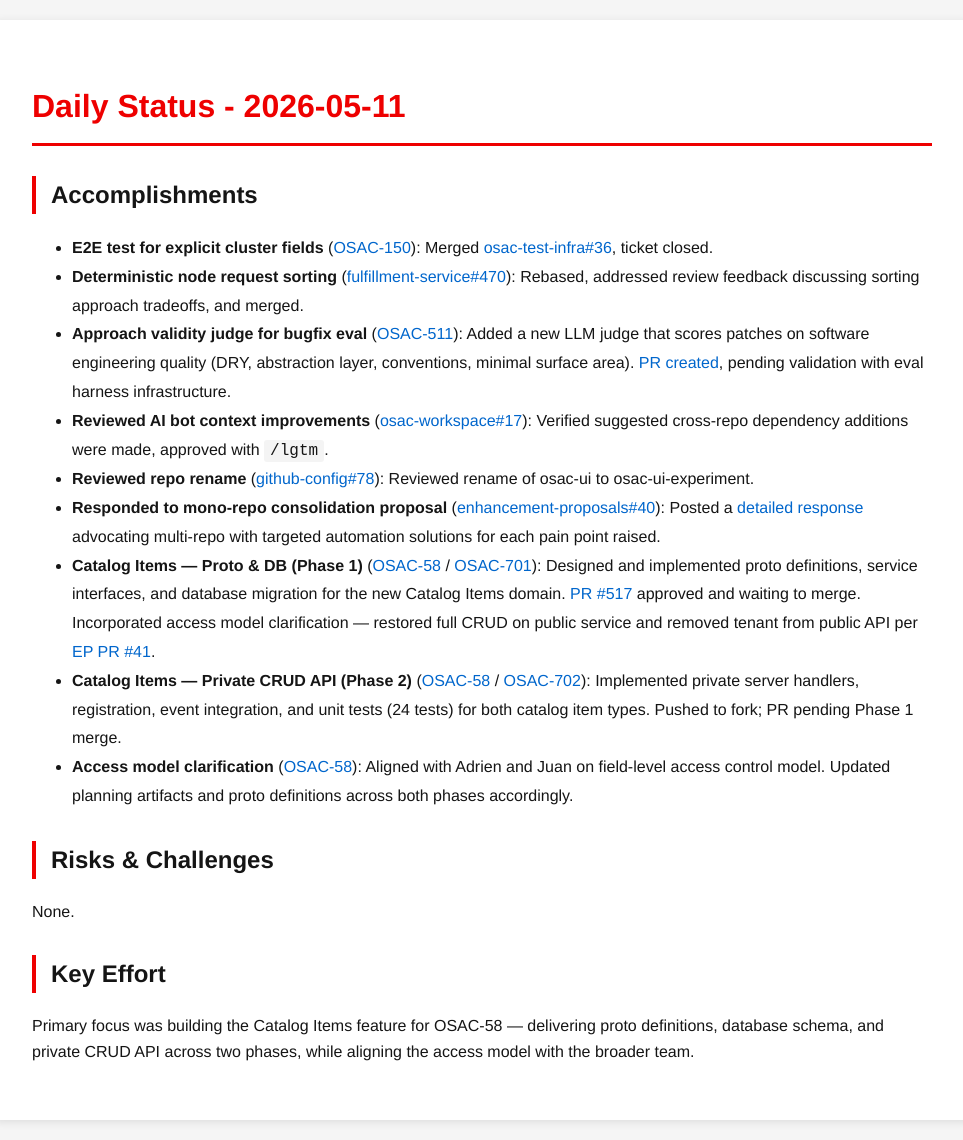
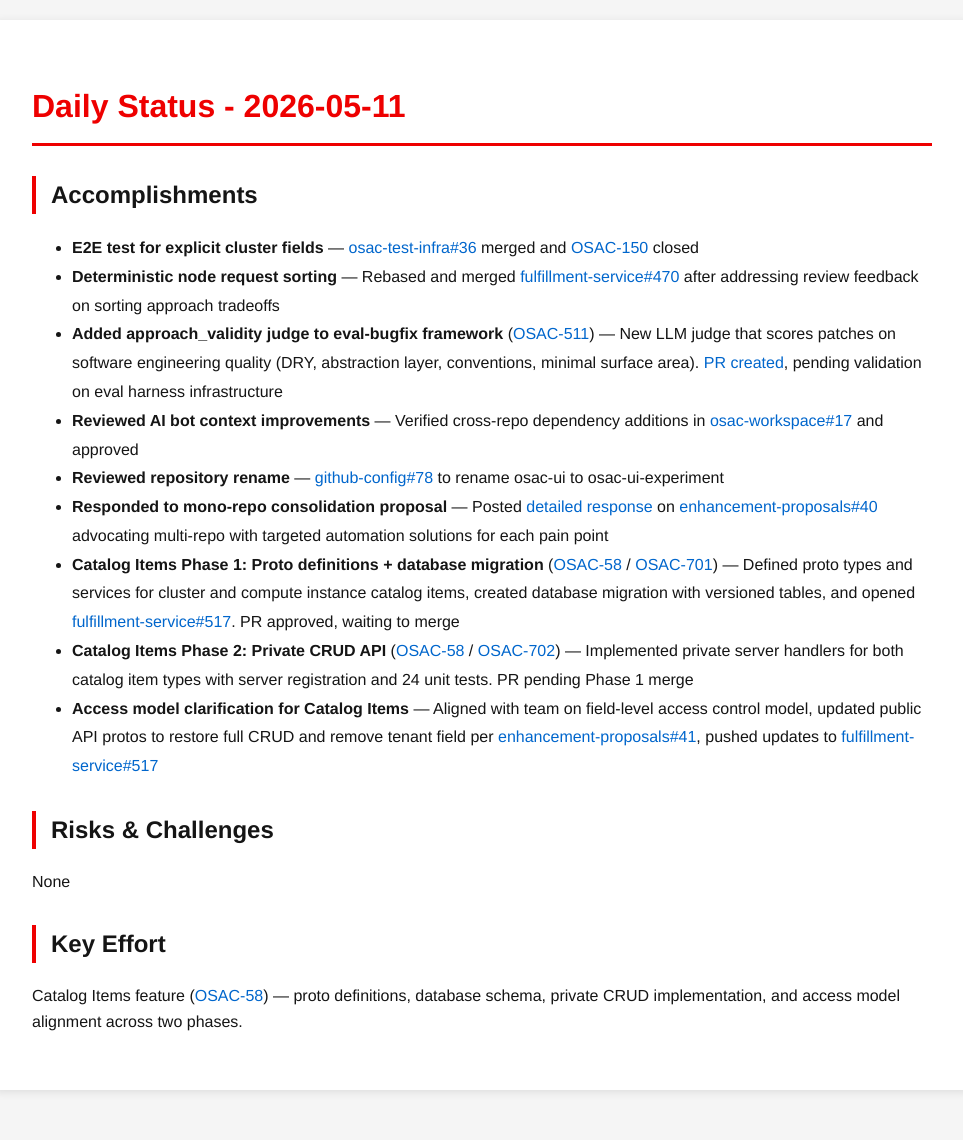
Before and after one commit to tzvatot/daily-status, a Jekyll site: the page built from 2026-05-11.md, in a window 1280 px wide. Shown: the whole page, without its empty margins (158-1121 px from the left). Built offline with Jekyll 4.4.1, drawn with Linux system fonts in a browser that asks for light colours; after the commit the page ends 1110 px from its top, so only the background shows below that.

Commit message:
Daily status update - 2026-05-11

```diff
--- a/2026-05-11.md
+++ b/2026-05-11.md
@@ -7,21 +7,18 @@ date: 2026-05-11
 # Daily Status - 2026-05-11
 
 ## Accomplishments
-
-- **E2E test for explicit cluster fields** ([OSAC-150](https://redhat.atlassian.net/browse/OSAC-150)): Merged [osac-test-infra#36](https://github.com/osac-project/osac-test-infra/pull/36), ticket closed.
-- **Deterministic node request sorting** ([fulfillment-service#470](https://github.com/osac-project/fulfillment-service/pull/470)): Rebased, addressed review feedback discussing sorting approach tradeoffs, and merged.
-- **Approach validity judge for bugfix eval** ([OSAC-511](https://redhat.atlassian.net/browse/OSAC-511)): Added a new LLM judge that scores patches on software engineering quality (DRY, abstraction layer, conventions, minimal surface area). [PR created](https://github.com/eranco74/osac-bugfix-eval/pull/1), pending validation with eval harness infrastructure.
-- **Reviewed AI bot context improvements** ([osac-workspace#17](https://github.com/osac-project/osac-workspace/pull/17)): Verified suggested cross-repo dependency additions were made, approved with `/lgtm`.
-- **Reviewed repo rename** ([github-config#78](https://github.com/osac-project/github-config/pull/78)): Reviewed rename of osac-ui to osac-ui-experiment.
-- **Responded to mono-repo consolidation proposal** ([enhancement-proposals#40](https://github.com/osac-project/enhancement-proposals/pull/40)): Posted a [detailed response](https://github.com/osac-project/enhancement-proposals/pull/40#issuecomment-4420565236) advocating multi-repo with targeted automation solutions for each pain point raised.
-- **Catalog Items — Proto & DB (Phase 1)** ([OSAC-58](https://redhat.atlassian.net/browse/OSAC-58) / [OSAC-701](https://redhat.atlassian.net/browse/OSAC-701)): Designed and implemented proto definitions, service interfaces, and database migration for the new Catalog Items domain. [PR #517](https://github.com/osac-project/fulfillment-service/pull/517) approved and waiting to merge. Incorporated access model clarification — restored full CRUD on public service and removed tenant from public API per [EP PR #41](https://github.com/osac-project/enhancement-proposals/pull/41).
-- **Catalog Items — Private CRUD API (Phase 2)** ([OSAC-58](https://redhat.atlassian.net/browse/OSAC-58) / [OSAC-702](https://redhat.atlassian.net/browse/OSAC-702)): Implemented private server handlers, registration, event integration, and unit tests (24 tests) for both catalog item types. Pushed to fork; PR pending Phase 1 merge.
-- **Access model clarification** ([OSAC-58](https://redhat.atlassian.net/browse/OSAC-58)): Aligned with Adrien and Juan on field-level access control model. Updated planning artifacts and proto definitions across both phases accordingly.
+- **E2E test for explicit cluster fields** — [osac-test-infra#36](https://github.com/osac-project/osac-test-infra/pull/36) merged and [OSAC-150](https://redhat.atlassian.net/browse/OSAC-150) closed
+- **Deterministic node request sorting** — Rebased and merged [fulfillment-service#470](https://github.com/osac-project/fulfillment-service/pull/470) after addressing review feedback on sorting approach tradeoffs
+- **Added approach_validity judge to eval-bugfix framework** ([OSAC-511](https://redhat.atlassian.net/browse/OSAC-511)) — New LLM judge that scores patches on software engineering quality (DRY, abstraction layer, conventions, minimal surface area). [PR created](https://github.com/eranco74/osac-bugfix-eval/pull/1), pending validation on eval harness infrastructure
+- **Reviewed AI bot context improvements** — Verified cross-repo dependency additions in [osac-workspace#17](https://github.com/osac-project/osac-workspace/pull/17) and approved
+- **Reviewed repository rename** — [github-config#78](https://github.com/osac-project/github-config/pull/78) to rename osac-ui to osac-ui-experiment
+- **Responded to mono-repo consolidation proposal** — Posted [detailed response](https://github.com/osac-project/enhancement-proposals/pull/40#issuecomment-4420565236) on [enhancement-proposals#40](https://github.com/osac-project/enhancement-proposals/pull/40) advocating multi-repo with targeted automation solutions for each pain point
+- **Catalog Items Phase 1: Proto definitions + database migration** ([OSAC-58](https://redhat.atlassian.net/browse/OSAC-58) / [OSAC-701](https://redhat.atlassian.net/browse/OSAC-701)) — Defined proto types and services for cluster and compute instance catalog items, created database migration with versioned tables, and opened [fulfillment-service#517](https://github.com/osac-project/fulfillment-service/pull/517). PR approved, waiting to merge
+- **Catalog Items Phase 2: Private CRUD API** ([OSAC-58](https://redhat.atlassian.net/browse/OSAC-58) / [OSAC-702](https://redhat.atlassian.net/browse/OSAC-702)) — Implemented private server handlers for both catalog item types with server registration and 24 unit tests. PR pending Phase 1 merge
+- **Access model clarification for Catalog Items** — Aligned with team on field-level access control model, updated public API protos to restore full CRUD and remove tenant field per [enhancement-proposals#41](https://github.com/osac-project/enhancement-proposals/pull/41), pushed updates to [fulfillment-service#517](https://github.com/osac-project/fulfillment-service/pull/517)
 
 ## Risks & Challenges
-
-None.
+None
 
 ## Key Effort
-
-Primary focus was building the Catalog Items feature for OSAC-58 — delivering proto definitions, database schema, and private CRUD API across two phases, while aligning the access model with the broader team.
+Catalog Items feature ([OSAC-58](https://redhat.atlassian.net/browse/OSAC-58)) — proto definitions, database schema, private CRUD implementation, and access model alignment across two phases.
```
